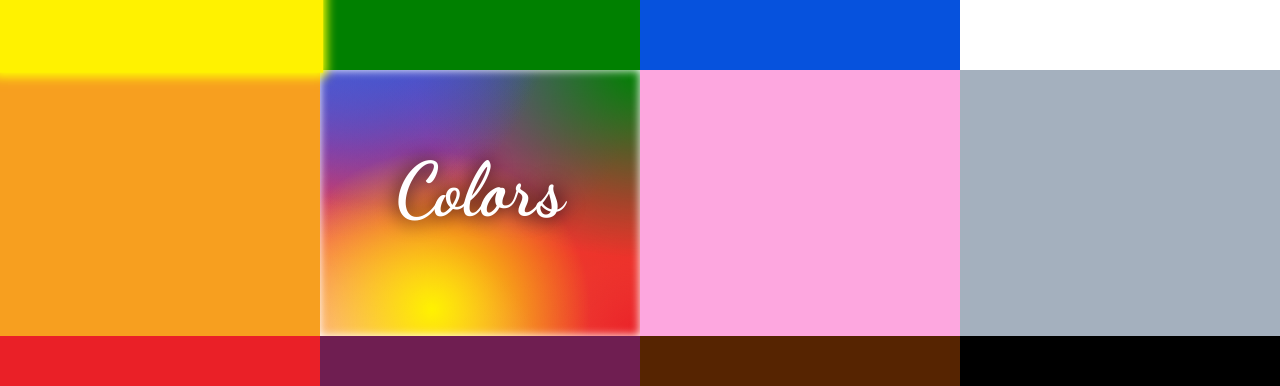
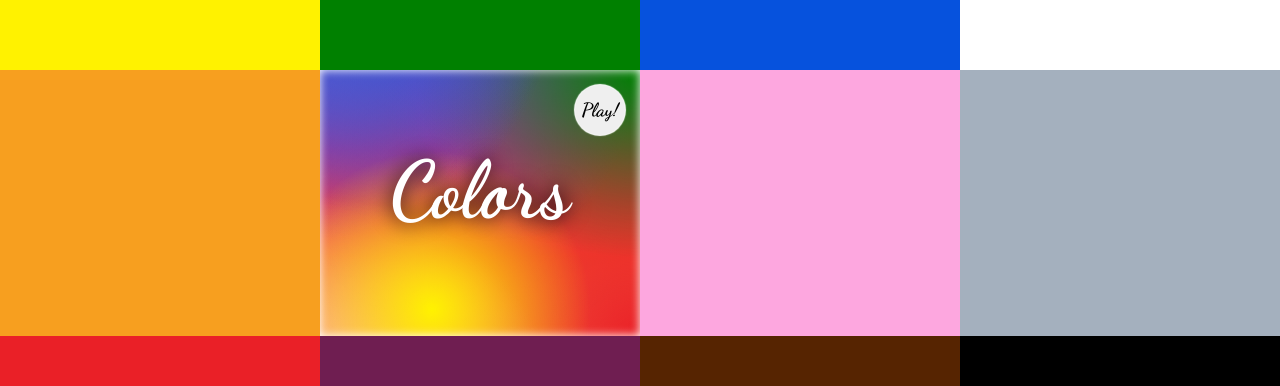
Before and after one commit to stangricki/Apps-for-children, a plain HTML site: page 02. Colors in english/index.html in a window 1280 px wide. Shown: the part 197-583 px from the top of the page. Drawn offline with Linux system fonts and the light colour scheme.

Commit message:
Button added ... again :P

```diff
--- a/02. Colors in english/index.html
+++ b/02. Colors in english/index.html
@@ -12,7 +12,9 @@
 	<div class="blue"><audio src="./sounds/blue.mp3"></audio></div>
 	<div class="white"><audio src="./sounds/white.mp3"></audio></div>
 	<div class="orange"><audio src="./sounds/orange.mp3"></audio></div>
-	<div class="colors"><audio src="./sounds/colors.mp3"></audio>Colors</div>
+	<div class="colors"><audio src="./sounds/colors.mp3"></audio>Colors
+		<button class="sayColorGameButton" onclick="sayColorGame()">Play!</button>
+	</div>
 	<div class="pink"><audio src="./sounds/pink.mp3"></audio></div>
 	<div class="grey"><audio src="./sounds/grey.mp3"></audio></div>
 	<div class="red"><audio src="./sounds/red.mp3"></audio></div>
--- a/02. Colors in english/style.css
+++ b/02. Colors in english/style.css
@@ -39,10 +39,11 @@ div {
 	    radial-gradient(ellipse farthest-corner at 100% 100%, #EA2027, rgba(0, 0, 0, 0)),
 	    linear-gradient(#6559ca, #bc318f 30%, #e33f5f 50%, #f77638 70%, #fec66d 100%);
 	color: white;
-	font-size: 75px;
+	font-size: 5rem;
 	font-family: 'Dancing Script', cursive;
 	text-shadow: 0 0 20px #000;
 	box-shadow: inset 0 0 10px white;
+	position: relative;
 }
 
 div:hover {
@@ -64,3 +65,27 @@ div:hover {
 .brown:hover {box-shadow: 0 0 10px 4px #562401;}
 .black:hover {box-shadow: 0 0 10px 4px black;}
 .colors:hover{box-shadow: 0 0 10px 4px white;}
+
+.sayColorGameButton {
+	position: absolute;
+	right: 15px;
+	top: 15px;
+	height: 50px;
+	width: 50px;
+	border-radius: 50%;
+	font-family: 'Dancing Script', cursive;
+	border: none;
+	font-size: 1.2rem;
+	box-shadow: 0 0 1px 1px #FFF;
+}
+
+.sayColorGameButton:focus {
+	outline: none;
+}
+
+.sayColorGameButton:hover {
+	background-color: #fff;
+	transition: all 0.6s;
+	box-shadow: 0 0 3px 1px #FFF;
+	text-shadow: 0 0 3px #333;
+}
```
